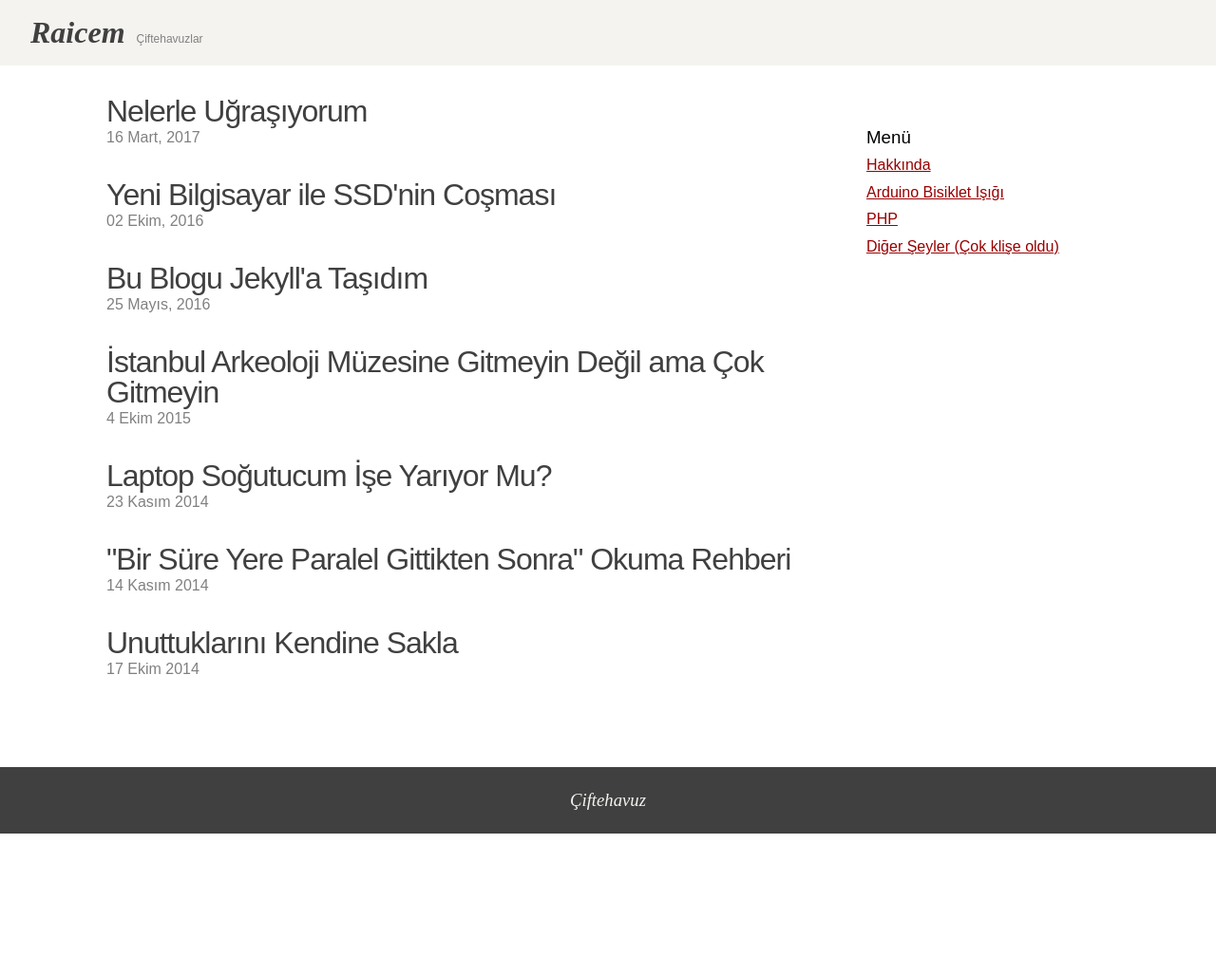
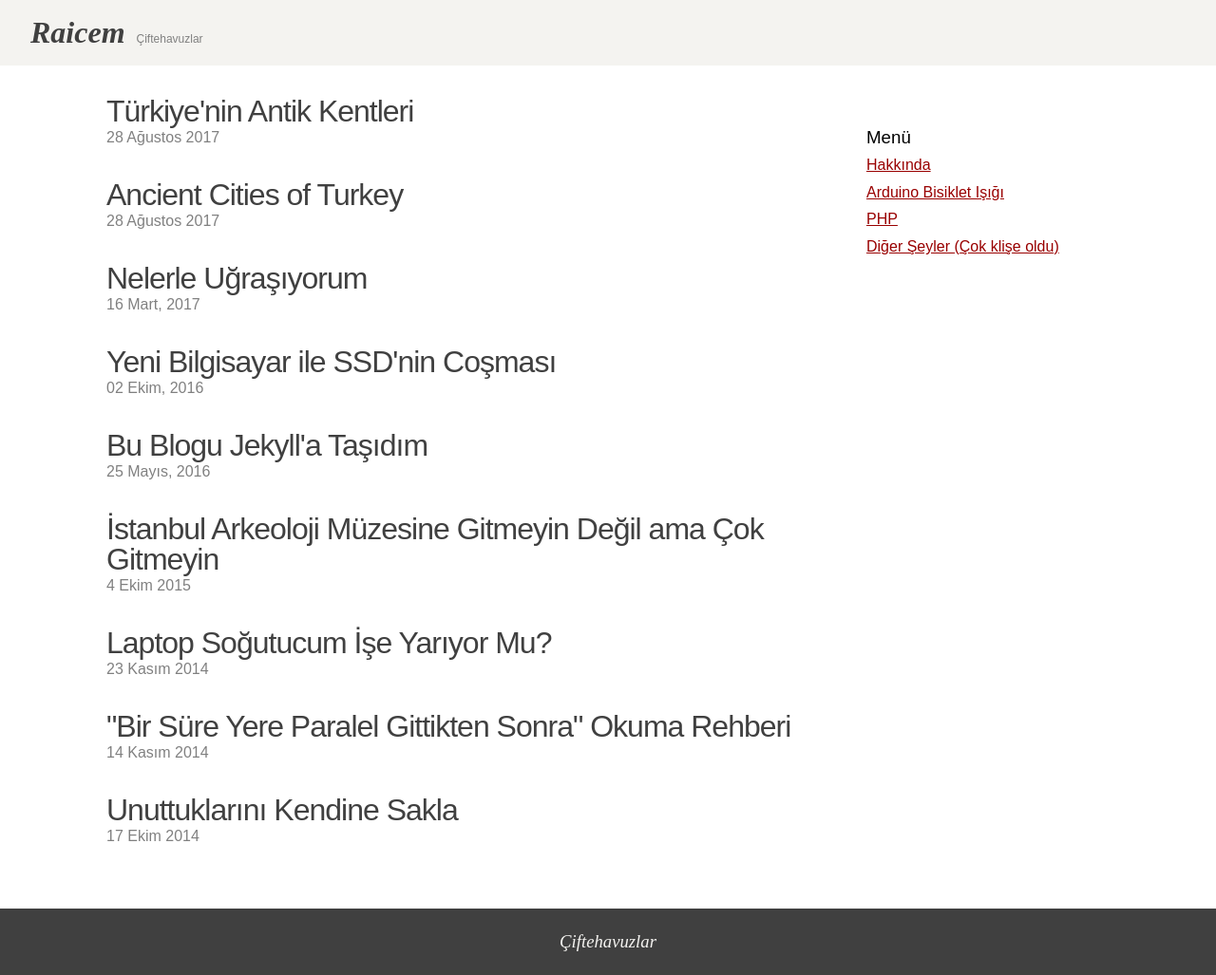
Before and after one commit to raicem/ciftehavuz, a Jekyll site: the page built from categories/diger/index.html, in a window 1280 px wide. Shown: the whole page at 95% size. Built offline with Jekyll 4.4.1, drawn with Linux system fonts in a browser that asks for light colours; nearby versions of some CDN libraries; before the commit the page ends 900 px from its top, so only the background shows below that; some of the changed lines change nothing that is shown.

Commit message:
Add posts about ruins.dev

```diff
--- a/_layouts/default.html
+++ b/_layouts/default.html
@@ -51,7 +51,7 @@
 		</aside>
 	</div>
 	<footer>
-		<h3 class="italic-title">Çiftehavuz</h3>
+		<h3 class="italic-title">Çiftehavuzlar</h3>
 	</footer>
 	<script>
 	  (function(i,s,o,g,r,a,m){i['GoogleAnalyticsObject']=r;i[r]=i[r]||function(){
--- /dev/null
+++ b/_posts/2017-08-28-ancient-cities-of-turkey.md
@@ -0,0 +1,57 @@
+---
+layout: post
+title: Ancient Cities of Turkey
+custom-date: 28 Ağustos 2017
+published: true
+categories:
+- Diğer
+---
+
+
+I have created a map where you can see, discover and learn about the ancient cities, prehistoric mounds and tumuluses and temples of Turkey.
+You can see it [here.](http://ancientcitiesturkey.com)
+<img class="box-shadow img-padding" src="{{site.url}}/assets/harita.jpg" alt="Turkey Ancient Cities Map"/>
+
+### Why?
+This past March, during a one-night trip to Altınoluk, I wanted to be able see all of the ancient cities in Turkey on a map. So that I can discover and travel whichever is closeby. But according to my Googling, there were no such place where you can get all this information at once. So in March, I've started to build around this idea.
+
+### What is it?
+At first, I began with the idea of collecting ancient cities but when I determined the list of archeological sites from the Ministry of Culture and Tourism as my guide, the scope extended a bit. I decided to add not only ancient greek/roman cities but also prehistoric settlements.
+
+### Which Technologies?
+Since my main language is [PHP](http://php.net) and the best best framework I know is [Laravel](https://laravel.com) I preferred them. But I selected this project as an entry to front-end frameworks so I spent most of my time in that area. I selected [Backbone.js](http://backbonejs.org), an old but a fundamental. I didn't like it very much after a while, since I didn't get along well with the [MapboxGL](https://www.mapbox.com/mapbox-gl-js/api/) library that I use to create the map. When I learned more about the [Vue.js](https://vuejs.org) ve [React](https://facebook.github.io/react/), Backbone started to stick out even more. To handle the project a little easier I have refactored it using [Require.js](http://requirejs.org).
+
+### How Did I Do the Research?
+Reasearch was the most time consuming and tiring phase of the project. However, since I was learning new things there were many pleasurable moments.
+
+First of all, I dedided to add the monst well known and visited ancient cities. Starting from Istanbul and moving to Southwest and then to east, I have used the museums and archeological sites list from the Ministry of Culture and Tourism as my guide. However, I have also added many points that were not in that list from the internet and books.
+
+I had the list of archeological sites however there were very little information about them. So I gathered all of the information, such as coordinates by myself. Especially, since some archeological sites had very little cataloged information about them so there were some instances where I had to open Google Maps and look for some ruins.
+
+After the coordinates, I have collected all kinds of information that could be useful for the visitors. Tripadvisor and Foursquare links, muze.gov.tr links that contain visiting hours and ticket info were collected by hand and saved to the database.
+
+Along with these info, I have collected informational links for the curious. I started with Wikipedia links and later added some other casuel information sources such as blogs.
+
+<img class="box-shadow img-padding" src="{{site.url}}/assets/harita2.jpg" alt="Turkey Ancient Cities Map Sidebar"/>
+
+And after that, to create curiosity for the potential visitors I tried to research for entertaining information about the archeological sites. I could not come up with these infos for every point on the much but around 30 of them have it.
+
+### Sources
+
+During this project, I have used many different sources most of them being online. There two sources that stick out from the rest.
+
+1) [http://turkisharchaeonews.net](http://turkisharchaeonews.net)
+
+This website has a map just like the one I have created. To be honest, I wasn't aware that this map existed, but I kept going to create my own. When I was collecting info I notices some ancient cities and tumuluses were not included in this map. But this is an incredible English source of information with directions, pictures and of course literature info.
+
+2) Türkiye'nin Antik Kentleri Kitabı (Ancient Cities of Turkey book) ([http://www.yemyayin.com/kitaplar/turkiye-nin-antik-kentleri-754](http://www.yemyayin.com/kitaplar/turkiye-nin-antik-kentleri-754))
+
+This book is very well prepared and contains archeological sites that were not in the official Ministry list.
+
+### Status
+Currently, there are 83 points on the map. The book I mentioned above, has 118 ancient cities in it. Since I want to include tumuluses and other single historic structed I'm guessing the maximum number I can react will be around 140. So, I have completed the 60% of the project datawise. Apart from this I only managed to add short sentences for 32 points.
+
+### Future
+My goal is to react that potential 140 data points. After the first effort launching this project, now I'm gunning for more calm laid back reserach phase for the data points. I'm not planning to add new features to application yet. But I wanna export the data points to a file format (such as Excel, SQL or some else) and host it on a seperate repository.
+
+If you want to follow the project, here is the [GitHub repository.](https://github.com/raicem/ancient-cities-turkey/)
--- /dev/null
+++ b/_posts/2017-08-28-turkiyenin-antik-kentleri.md
@@ -0,0 +1,55 @@
+---
+layout: post
+title: Türkiye'nin Antik Kentleri
+custom-date: 28 Ağustos 2017
+published: true
+categories:
+- Diğer
+---
+
+Türkiye'nin antik kentlerini, yıkıntılarını, höyüklerini, tek kalmış antik yapılarını görebileceğiniz, keşfedebileceğiniz ve hakkında bilgi alabileceğiniz bir haritasını yaptım.
+[Şurada](http://ancientcitiesturkey.com) görebilirsiniz.
+<img class="box-shadow img-padding" src="{{site.url}}/assets/harita.jpg" alt="Turkey Ancient Cities Map"/>
+
+### Neden?
+Geçtiğimiz Mart ayında, günübirlik bir Altınoluk gezisinde aklıma geldi Türkiye'nin tüm antik kentlerini bir harita üzerinde görme isteği. Böylece yakınlarda ne var ne yok görebilecek ve ona göre gezebilecektim. Ancak öğrendim ki, bu bilgilerin toplandığı tek bir kaynak yok. Ben de Mayıs ayında oturdum ve bu bilgileri derleyebileceğim bir harita yapmaya başladım.
+
+### Nedir?
+Başta antik kentleri ekleme fikriyle çıktım ancak daha sonra kendime rehber olarak Kültür ve Turizm Bakanlığı bünyesindeki ören yerlerini seçince kapsamı biraz daha genişledi. Höyükler, tek kalmış antik tapınaklar da harita üzerinde var.
+
+### Hangi Teknolojileri Kullandım?
+En iyi bildiğim dil [PHP](http://php.net) ve en iyi bildiğim framework [Laravel](https://laravel.com) olduğu için onları tercih ettim. Ancak bu projeyi kendim için front-end frameworklere giriş olarak belirlediğimden dolayı asıl vaktimi orada harcadım. Eski, ancak temel bir framework olarak [Backbone.js](http://backbonejs.org)'i tercih ettim. Pek fazla memnun kalmadım, çünkü harita için tercih ettiğim [MapboxGL](https://www.mapbox.com/mapbox-gl-js/api/) kütüphanesiyle pek iyi anlaşmadı. Yine de her istediğimi yapabildim ve kritik şeyler öğrendim. Bu esnada [Vue.js](https://vuejs.org) ve [React](https://facebook.github.io/react/) ile de ilgilenince Backbone iyice sırıtmaya başladı. Biraz kurtarabilmek için, [Require.js](http://requirejs.org) ile biraz çekidüzen verdim, düzelttim.
+
+### Nasıl Araştırma Yaptım?
+Araştırma en çok vakit alan, işin hamallığı diye tabir edeceğim kısmıydı. Ancak bir yandan da yeni şeyler öğrendiğim için keyif aldığım anlar ağırlıktaydı.
+
+Önceliği en bilinen ve ziyaret edilen antik kentlere vermeye çalıştım. İstanbul'dan başlayıp Ege'ye inip daha sonra da doğuya ilerlerken, kendime Kültür ve Turizm Bakanlığı'nın [ören yerleri listesini](http://www.kulturvarliklari.gov.tr/TR,43253/bakanligimiza-bagli-muzeler.html) baz aldım. Ancak burada olmayan pek çok ören yerini de internetten ve kitaplardan araştırarak ekledim.
+
+Listeyi bu dosyadan edindim ancak kataloglanmış bilgiler kısıtlı olduğu için ören yerlerinin koordinatlarını tek tek ben topladım. Özellikle bazı ören yerleri hakkında pek fazla bilgi olmadığı için Google Earth'te yıkıntı aradığım da oldu.
+
+Koordinatlardan sonra, ziyaret edecekler için faydalı olabilecek her türlü bilgiyi topladım. Tripadvisor ve Foursquare linkleri, saat ve giriş ücreti bilgilerinin yer aldığı muze.gov.tr linklerini de elle toparlayarak veritabanına ekledim.
+
+Bunların yanında, daha da araştırmak isteyen meraklılar için, öncelikli olarak Wikipedia linkleri daha sonra ise blog yazıları veya Ekşi Sözlük gibi eğlenceli kaynakları toparladım ve linklerini İngilizce ve Türkçe olarak ayırdım.
+
+<img class="box-shadow img-padding" src="{{site.url}}/assets/harita3.jpg" alt="Turkey Ancient Cities Map Sidebar"/>
+
+Ayrıca, ziyaret etmek isteyenlerin ilgisini çekecek enteresan bilgileri de toparlamaya çalıştım. Bu bilgileri her antik kent için çıkartamadım ancak yaklaşık 30 tanesine ekledim.
+
+### Kaynaklar
+Bu süreçte, çoğu internet üzerinden olmak üzere pek çok farklı kaynaktan faydalandım. Bilgilerin en derli toplu yer aldığı iki adet kaynağım var.
+
+1) [http://turkisharchaeonews.net](http://turkisharchaeonews.net)
+
+Bu aynı benim yapmak istediğim şekilde bir haritaya sahip olan bir site. Açıkçası ben de kendi haritam üzerine çalışmaya başladıktan sonra keşfettim ancak yine de çalışmaya devam ettim. Çalıştıkça da bazı antik kentlerin ve höyüklerin burada bulunmadığını farkettim. Yine de antik kentler hakkındaki bilgiler, ulaşım bilgileri olarak eşşiz bir İngilizce kaynak.
+
+2) Türkiye'nin Antik Kentleri Kitabı ([http://www.yemyayin.com/kitaplar/turkiye-nin-antik-kentleri-754](http://www.yemyayin.com/kitaplar/turkiye-nin-antik-kentleri-754))
+
+Bu kitap da özenle hazırlanmış, bakanlığa bağlı olsun olmasın tüm antik kentleri içeren bir kaynak olarak yer aldı projemde.
+
+### Durum
+Şu anda haritada 83 tane nokta tanımlı. Yukarıda bahsettiğim Türkiye'nin Antik Kentleri kitabına göre, Türkiye'de 118 antik kent var. Ben höyükleri ve tek kalmış yapıları da dahil etmek istediğimden dolayı, ulaşabileceğim maksimum rakamın 140 civarı olacağını tahmin ediyorum. Yani daha %60 kadarı tamamlanmış durumda. Bunun yanında, şu ana kadar tek cümlelik bilgi ekleyebildiğim antik kent sayısı 32.
+
+### Gelecek
+Hedefim tahmini 140 rakamına, veya ulaşılabilecek en yüksek rakama ulaşmak. Siteyi açarken ki gösterdiğim ilk efordan sonra geri kalan yerleri zamanla, yavaş yavaş eklemeyi hedefliyorum. Siteye yeni bir özellik eklemeyi henüz düşünmüyorum. Öncelikli amaç verileri tamamlamak. Öte yandan, bu noktaları ayrı bir formatta (Excel, SQL veya başka bir format) başka bir yerde tutmak istiyorum. Böylece harita yerine ham dataya da isteyen ulaşabilir.
+
+Projeyi takip etmek istiyorsanız [GitHub repositorysine](https://github.com/raicem/ancient-cities-turkey/) bakabilirsiniz.
```
Also changed, not shown: assets/harita.jpg (added), assets/harita2.jpg (added), assets/harita3.jpg (added).
